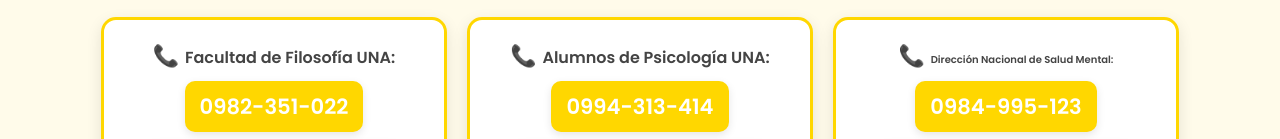
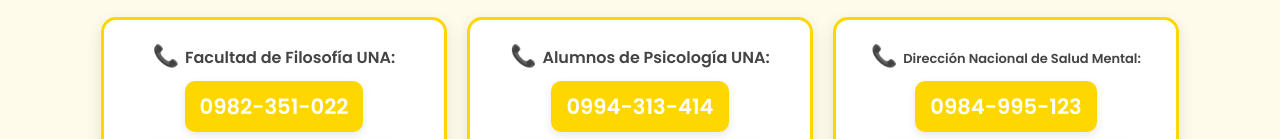
Before and after one commit to joelJarvisPy/joelJarvisPY.github.io, a plain HTML site: page index.html in a window 1280 px wide. Shown: the part 281-420 px from the top of the page. Drawn offline with Linux system fonts and the light colour scheme.

Commit message:
tamaños de tipografia index.html

```diff
--- a/index.html
+++ b/index.html
@@ -187,7 +187,7 @@
                 <a class="whatsapp-link" href="https://wa.me/595994313414" target="_blank">Iniciar chat en WhatsApp</a>
             </div>
             <div class="phone-box">
-                <p>📞 <strong><font size="1">Dirección Nacional de Salud Mental:</font></strong> <a class="call-link" href="tel:0984995123">0984-995-123</a></p>
+                <p>📞 <strong><font size="2">Dirección Nacional de Salud Mental:</font></strong> <a class="call-link" href="tel:0984995123">0984-995-123</a></p>
                 <a class="whatsapp-link" href="https://wa.me/595984995123" target="_blank">Iniciar chat en WhatsApp</a>
             </div>
             <div class="phone-box">
```
